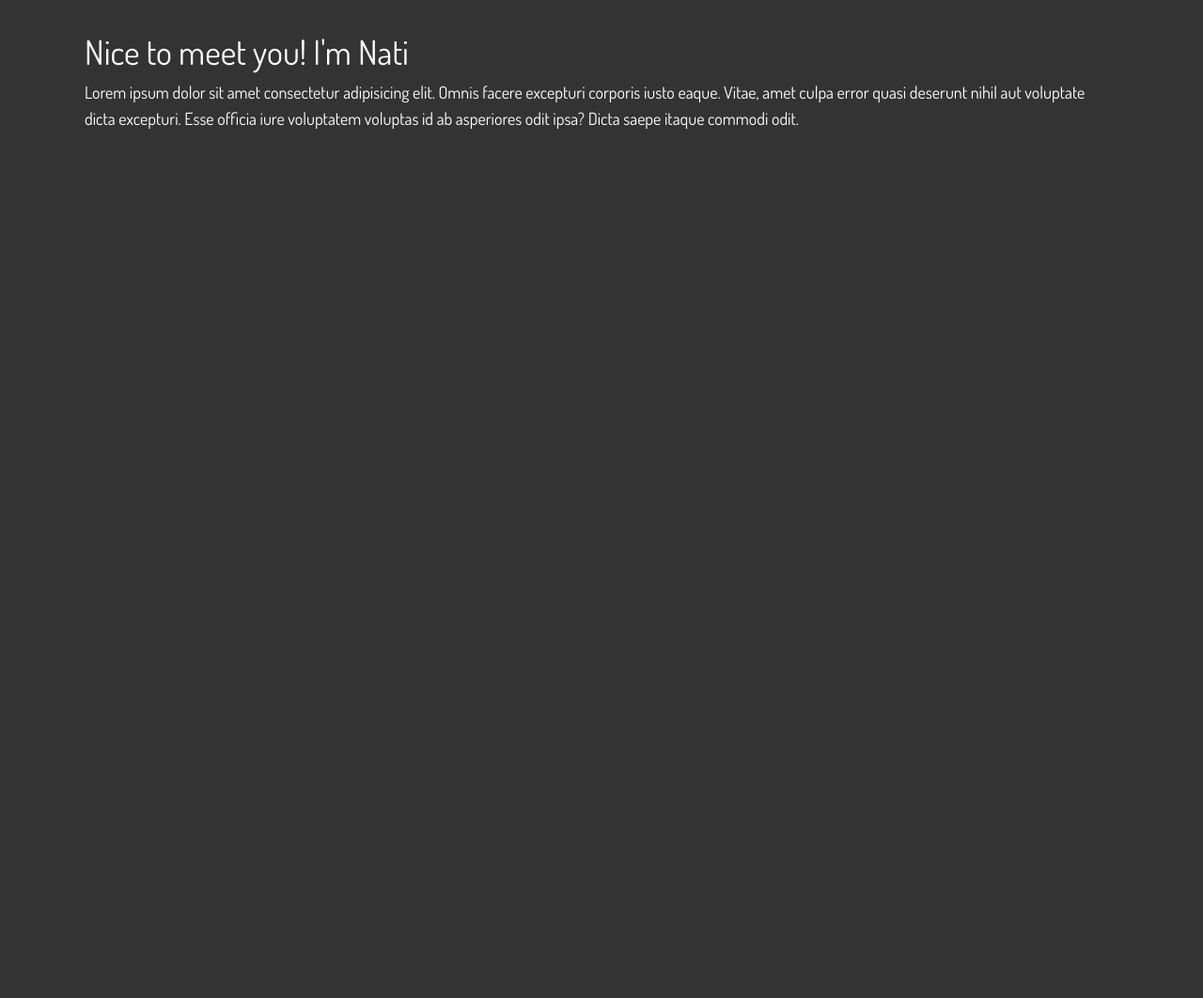
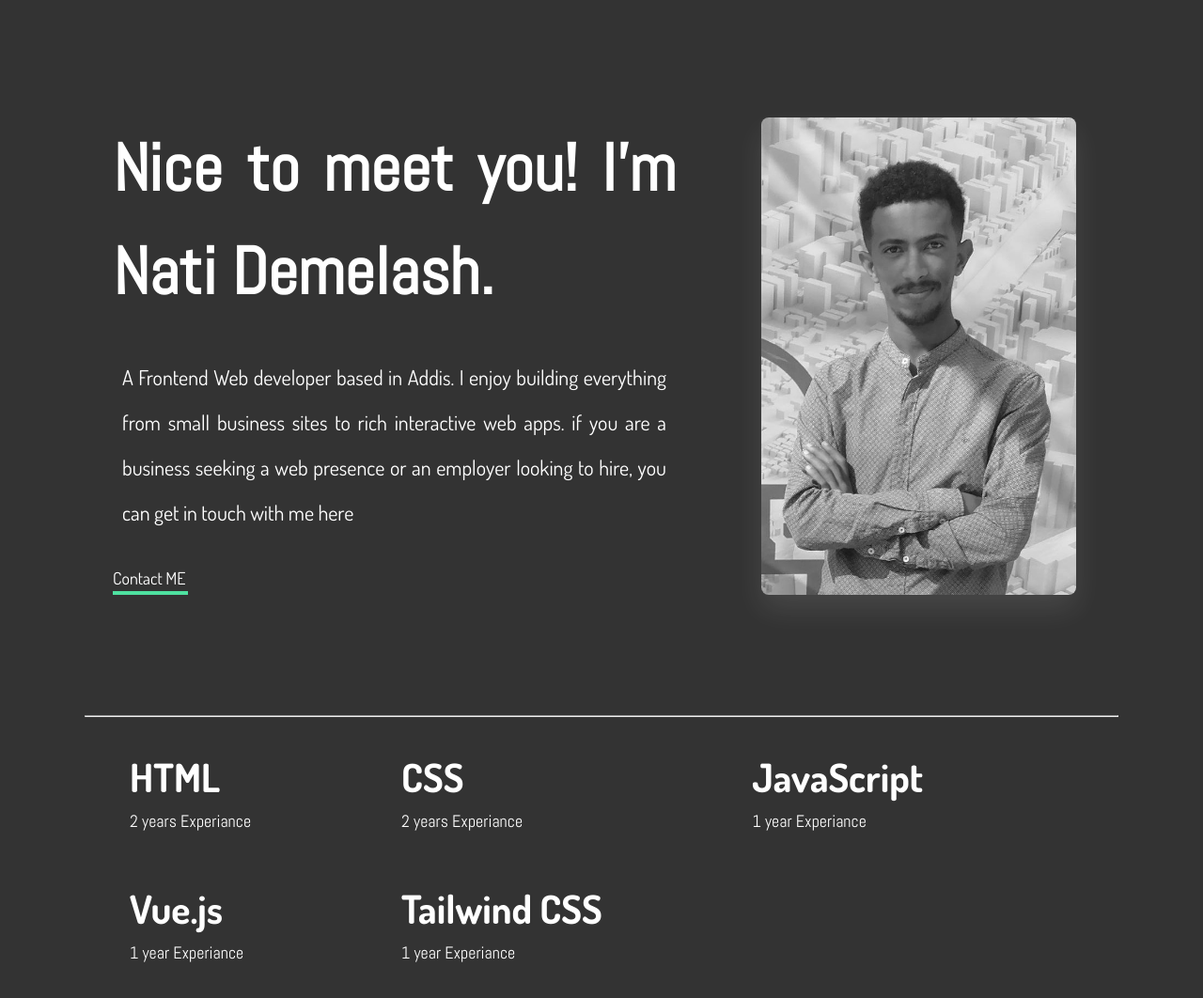
Before and after one commit to NatnaelDemelash/personal, a plain HTML site: page index.html in a window 1280 px wide. Shown: the part 70-1132 px from the top of the page at 94% size. Before the commit the page ends 800 px from the top, so only its background shows below. Drawn offline with Linux system fonts and the light colour scheme.

Commit message:
Landing page modification

```diff
--- a/index.html
+++ b/index.html
@@ -21,18 +21,50 @@
                 <a href="https://www.frontendmentor.io/profile/NatnaelDemelash" target="_blank" class="header__social"><img src="./images/icon-frontend-mentor.svg" alt=""></a>
                 <a href="https://twitter.com/Nati74Demelash" target="_blank" class="header__social"><img src="./images/icon-twitter.svg" alt=""></a>
             </nav>
-
         </div>
         </header>
+
         <main id="main">
             <div class="wrapper">
-                <h1>Nice to meet you! I'm Nati</h1>
-                <p>
-                    Lorem ipsum dolor sit amet consectetur adipisicing elit. Omnis facere excepturi corporis iusto eaque. Vitae, amet culpa error quasi deserunt nihil aut voluptate dicta excepturi. Esse officia iure voluptatem voluptas id ab asperiores odit ipsa? Dicta saepe
-                    itaque commodi odit.
-                </p>
+                <div class="hero">
+                    <h1>Nice to meet you! I'm Nati Demelash.</h1>
+                    <p>
+                        A Frontend Web developer based in Addis. I enjoy building everything from small business sites to rich interactive web apps. if you are a business seeking a web presence or an employer looking to hire, you can get in touch with me here
+                    </p>
+                    <a href="#"> Contact ME</a>
+                </div>
+                <img class="profile" src="./images/Black.jpg" alt="">
             </div>
+
         </main>
+
+        <div class="wrapper">
+            <hr class="divider">
+        </div>
+
+        <section class="wrapper skill" id="skill">
+            <div>
+                <h1>HTML</h1>
+                <p>2 years Experiance</p>
+            </div>
+            <div>
+                <h1>CSS</h1>
+                <p>2 years Experiance</p>
+            </div>
+            <div>
+                <h1>JavaScript</h1>
+                <p>1 year Experiance</p>
+            </div>
+            <div>
+                <h1>Vue.js</h1>
+                <p>1 year Experiance</p>
+            </div>
+
+            <div>
+                <h1>Tailwind CSS</h1>
+                <p>1 year Experiance</p>
+            </div>
+        </section>
 
         <footer class="footer">
 
--- a/style.css
+++ b/style.css
@@ -22,13 +22,8 @@ body {
     line-height: 1.56;
 }
 
-.visually-hidden {
-  position: absolute;
-  left: -10000px;
-  top: auto;
-  width: 1px;
-  height: 1px;
-  overflow: hidden;
+.divider {
+    display: none;
 }
 
 a {
@@ -36,10 +31,15 @@ a {
     text-decoration: none;
 }
 
+.profile {
+    width: auto;
+    border-radius: 8px;
+}
+
 .wrapper {
     width: 100%;
     max-width: 1100px;
-  margin-inline: auto;
+    margin: auto;
 }
 
 .header_nav {
@@ -60,7 +60,46 @@ a {
     display: inline-block;
 }
 
+main h1,
+p {
+    padding: 0 5px;
+    text-align: center;
+    padding: 20px 0;
+}
+
+main p {
+    padding: 0 10px;
+    margin-bottom: 2.4rem;
+}
+
+main .wrapper {
+    display: flex;
+    flex-direction: column-reverse;
+}
+
+main .profile {
+    width: auto;
+    margin: 0 45px;
+}
+
+main .hero a {
+    display: none;
+}
+
+.skill {
+    text-align: center;
+}
+
+.skill h1 {
+    font-size: 32px;
+    font-weight: bold;
+}
+
 @media (min-width: 600px) {
+    .divider {
+        display: block;
+        margin-bottom: 2rem;
+    }
     .wrapper {
         width: calc(100% - 3.75rem);
     }
@@ -73,4 +112,55 @@ a {
         flex: 1;
         margin-inline-end: auto;
     }
+    main {
+        margin: 8rem 0;
+        /* height: 74vh; */
     }
+    main h1,
+    p {
+        padding: 0;
+        text-align: justify;
+    }
+    main p {
+        font-size: 22px;
+        margin: 2rem 0;
+        font-weight: lighter;
+        line-height: 3rem;
+    }
+    main h1 {
+        font-size: 4.4rem;
+        font-family: 'Abel', sans-serif;
+        font-weight: bold;
+    }
+    main .wrapper {
+        flex-direction: row;
+        gap: 1rem;
+    }
+    main .profile {
+        width: 335px;
+        box-shadow: 0 15px 30px rgba(255, 255, 255, .1);
+    }
+    main .hero {
+        padding: 0 30px;
+    }
+    main .hero a {
+        display: block;
+        max-width: 5rem;
+        border-bottom: 4px solid var(--green);
+    }
+    .skill {
+        display: grid;
+        grid-template-columns: repeat(3, auto);
+        grid-template-rows: repeat(2, 140px);
+        text-align: justify;
+        padding: 0 3rem;
+    }
+    .skill h1 {
+        font-size: 2.6rem;
+        font-weight: bold;
+    }
+    .skill p {
+        font-weight: lighter;
+        font-family: 'Abel', sans-serif;
+    }
+}
```
Also changed, not shown: images/1.jpg (added), images/Black.jpg (added). Lines whose indentation alone changed are shown as unchanged.
